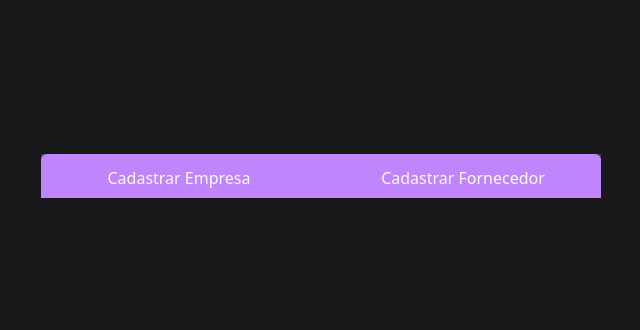
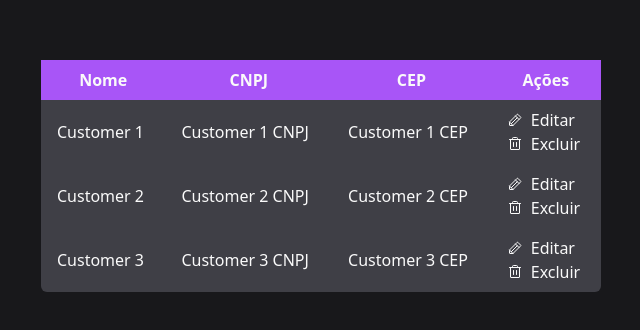
Before and after one commit to hemerson-git/desafio-cadastro-empresa, a React (Vite) app: page / in a window 1280 px wide. Shown: the part 224-554 px from the top of the page, without its empty margins (319-959 px from the left). Built offline with nearby package versions, Linux system fonts and the light colour scheme.

Commit message:
feat: add alertModal

```diff
--- a/package.json
+++ b/package.json
@@ -10,10 +10,12 @@
     "preview": "vite preview"
   },
   "dependencies": {
+    "@radix-ui/react-alert-dialog": "^1.0.4",
     "@radix-ui/react-tabs": "^1.0.4",
     "axios": "^1.4.0",
     "localforage": "^1.10.0",
     "match-sorter": "^6.3.1",
+    "phosphor-react": "^1.4.1",
     "react": "^18.2.0",
     "react-dom": "^18.2.0",
     "react-input-mask": "^2.0.4",
--- a/src/App.tsx
+++ b/src/App.tsx
@@ -1,41 +1,10 @@
-import * as Tabs from "@radix-ui/react-tabs";
-import { FormCreateSupplier } from "./components/FormCreateSupplier";
-import { FormCreateBusiness } from "./components/FormCreateBusiness";
+import { Router } from "./components/routes";
 
 function App() {
   return (
     <main className="min-h-screen flex w-full items-center justify-center flex-col">
       <div className="w-[560px] max-w-full bg-zinc-700 rounded-b-md">
-        <Tabs.Root className="w-full">
-          <Tabs.List className="flex w-full gap-2 bg-purple-400 pt-1 rounded-t-md">
-            <Tabs.Trigger
-              value="tab1"
-              className="
-                flex flex-1 items-center justify-center h-10
-                data-[state=active]:border-b-4 data-[state=active]:border-b-cyan-500
-              "
-            >
-              Cadastrar Empresa
-            </Tabs.Trigger>
-
-            <Tabs.Trigger
-              value="tab2"
-              className="
-                flex flex-1 items-center justify-center
-                data-[state=active]:border-b-4 data-[state=active]:border-b-cyan-500"
-            >
-              Cadastrar Fornecedor
-            </Tabs.Trigger>
-          </Tabs.List>
-
-          <Tabs.Content value="tab1">
-            <FormCreateSupplier />
-          </Tabs.Content>
-
-          <Tabs.Content value="tab2">
-            <FormCreateBusiness />
-          </Tabs.Content>
-        </Tabs.Root>
+        <Router />
       </div>
     </main>
   );
--- /dev/null
+++ b/src/components/AlertDialog/index.tsx
@@ -0,0 +1,58 @@
+import { ReactNode } from "react";
+import * as AlertDialogPrimitive from "@radix-ui/react-alert-dialog";
+import { X } from "phosphor-react";
+
+type Props = {
+  title: string;
+  children?: ReactNode;
+  description?: string;
+};
+
+export function AlertDialog({ title, description, children }: Props) {
+  return (
+    <AlertDialogPrimitive.Portal>
+      <AlertDialogPrimitive.Overlay
+        className="
+        bg-white/40 fixed top-0 left-0 w-full min-h-screen backdrop-blur-sm
+          flex items-center justify-center
+      "
+      >
+        <AlertDialogPrimitive.Content className="bg-zinc-400 w-[560px] max-w-full pb-4">
+          <header className="flex bg-zinc-500 py-2 px-4 justify-between">
+            <AlertDialogPrimitive.Title>{title}</AlertDialogPrimitive.Title>
+            <AlertDialogPrimitive.Cancel>
+              <X className="text-red-500 hover:text-red-400 transition-colors" />
+            </AlertDialogPrimitive.Cancel>
+          </header>
+
+          <div className="px-4 py-4">
+            <AlertDialogPrimitive.Description>
+              {description}
+            </AlertDialogPrimitive.Description>
+
+            {children}
+          </div>
+
+          <footer className="flex justify-between items-center px-4 py-2 gap-2">
+            <AlertDialogPrimitive.Cancel
+              className="flex flex-1 bg-red-500 py-1 rounded-sm items-center justify-center border border-red-400
+                hover:bg-red-400 transition-colors
+              "
+            >
+              Cancelar
+            </AlertDialogPrimitive.Cancel>
+
+            <AlertDialogPrimitive.Action
+              className="
+                  flex flex-1 items-center justify-center border border-green-400 py-1 rounded-sm
+                  hover:bg-green-400 transition-colors
+                "
+            >
+              Confirmar
+            </AlertDialogPrimitive.Action>
+          </footer>
+        </AlertDialogPrimitive.Content>
+      </AlertDialogPrimitive.Overlay>
+    </AlertDialogPrimitive.Portal>
+  );
+}
--- /dev/null
+++ b/src/components/BusinessList/index.tsx
@@ -0,0 +1,83 @@
+import { useState } from "react";
+import * as AlertDialogPrimitive from "@radix-ui/react-alert-dialog";
+import { Trash, Pencil } from "phosphor-react";
+import { AlertDialog } from "../AlertDialog";
+
+const business = [
+  {
+    id: "id1",
+    name: "Customer 1",
+    cnpj: "Customer 1 CNPJ",
+    cep: "Customer 1 CEP",
+  },
+  {
+    id: "id2",
+    name: "Customer 2",
+    cnpj: "Customer 2 CNPJ",
+    cep: "Customer 2 CEP",
+  },
+  {
+    id: "id3",
+    name: "Customer 3",
+    cnpj: "Customer 3 CNPJ",
+    cep: "Customer 3 CEP",
+  },
+];
+
+type CustomerProps = {
+  id: string;
+  name: string;
+  cnpj: string;
+  cep: string;
+};
+
+export function BusinessList() {
+  const [selectedCustomer, setSelectedCustomer] =
+    useState<CustomerProps | null>(null);
+
+  return (
+    <table className="w-full rounded-t-md">
+      <thead>
+        <tr className="w-full text-center bg-purple-500 py-2">
+          <th className="py-2">Nome</th>
+          <th className="py-2">CNPJ</th>
+          <th className="py-2">CEP</th>
+          <th className="py-2">Ações</th>
+        </tr>
+      </thead>
+
+      <AlertDialogPrimitive.Root>
+        <tbody>
+          {business.map((customer) => (
+            <tr key={customer.id}>
+              <td className="px-4 py-2">{customer.name}</td>
+              <td className="px-4 py-2">{customer.cnpj}</td>
+              <td className="px-4 py-2">{customer.cep}</td>
+              <td className="px-4 py-2">
+                <button className="flex items-center justify-center gap-2 hover:underline underline-offset-2">
+                  <Pencil />
+                  Editar
+                </button>
+
+                <AlertDialogPrimitive.Trigger
+                  className="flex items-center justify-center gap-2 hover:underline underline-offset-2"
+                  onClick={() => setSelectedCustomer(customer)}
+                >
+                  <Trash />
+                  Excluir
+                </AlertDialogPrimitive.Trigger>
+              </td>
+            </tr>
+          ))}
+        </tbody>
+
+        {selectedCustomer && (
+          <AlertDialog
+            title="Apagar Empresa"
+            description={`Você tem certeza que deseja apagar a empresa ${selectedCustomer.name}`}
+          />
+        )}
+      </AlertDialogPrimitive.Root>
+    </table>
+  );
+}
--- /dev/null
+++ b/src/components/TabCreateForms/index.tsx
@@ -0,0 +1,38 @@
+import * as Tabs from "@radix-ui/react-tabs";
+import { FormCreateSupplier } from "../FormCreateSupplier";
+import { FormCreateBusiness } from "../FormCreateBusiness";
+
+export function TabCreateForms() {
+  return (
+    <Tabs.Root className="w-full">
+      <Tabs.List className="flex w-full gap-2 bg-purple-400 pt-1 rounded-t-md">
+        <Tabs.Trigger
+          value="tab1"
+          className="
+                flex flex-1 items-center justify-center h-10
+                data-[state=active]:border-b-4 data-[state=active]:border-b-cyan-500
+              "
+        >
+          Cadastrar Empresa
+        </Tabs.Trigger>
+
+        <Tabs.Trigger
+          value="tab2"
+          className="
+                flex flex-1 items-center justify-center
+                data-[state=active]:border-b-4 data-[state=active]:border-b-cyan-500"
+        >
+          Cadastrar Fornecedor
+        </Tabs.Trigger>
+      </Tabs.List>
+
+      <Tabs.Content value="tab1">
+        <FormCreateSupplier />
+      </Tabs.Content>
+
+      <Tabs.Content value="tab2">
+        <FormCreateBusiness />
+      </Tabs.Content>
+    </Tabs.Root>
+  );
+}
--- a/src/components/routes/index.tsx
+++ b/src/components/routes/index.tsx
@@ -1,9 +1,9 @@
 import { createBrowserRouter, RouterProvider } from "react-router-dom";
 import { FormCreateBusiness } from "../FormCreateBusiness";
+import { TabCreateForms } from "../TabCreateForms";
+import { BusinessList } from "../BusinessList";
 
-const router = createBrowserRouter([
-  { path: "/", element: <FormCreateBusiness /> },
-]);
+const router = createBrowserRouter([{ path: "/", element: <BusinessList /> }]);
 
 export function Router() {
   return <RouterProvider router={router} />;
```
Also changed, not shown: 1 other file (tests, documents, lock files or other folders).
